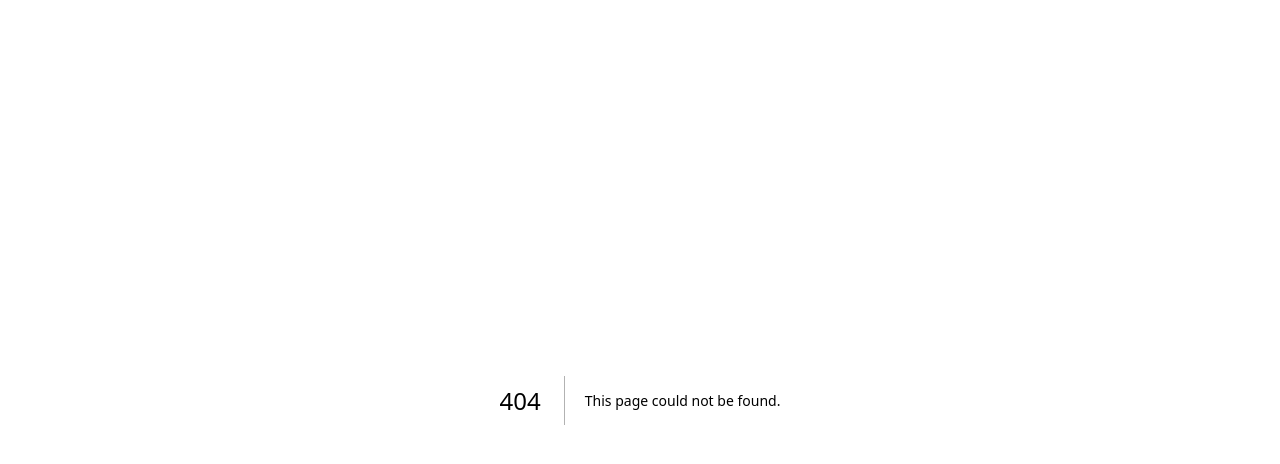
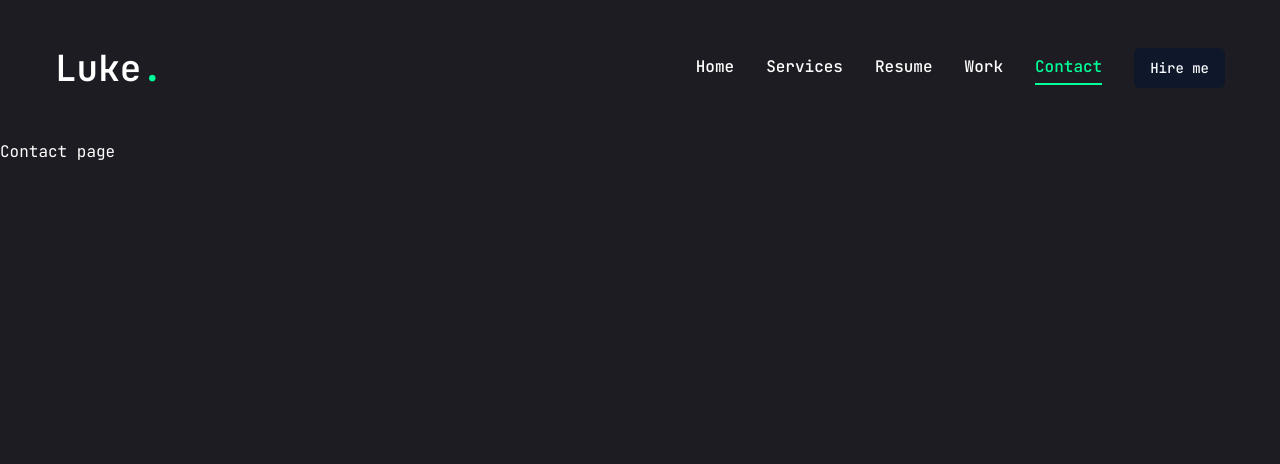
Before and after one commit to Lakshit040/portfolio_using_next_tailwind_framer, a Next.js app: page /contact in a window 1280 px wide. Before the commit this address had no page. Shown: the top 464 px of the page. Built offline with nearby package versions, Linux system fonts and the light colour scheme.

Commit message:
Completed Header component

```diff
--- /dev/null
+++ b/app/contact/page.jsx
@@ -0,0 +1,7 @@
+import React from "react";
+
+const Contact = () => {
+  return <div>Contact page</div>;
+};
+
+export default Contact;
--- a/app/layout.jsx
+++ b/app/layout.jsx
@@ -1,5 +1,6 @@
 import { JetBrains_Mono } from "next/font/google";
 import "./globals.css";
+import Header from "@/components/Header";
 
 const jetbrainsMono = JetBrains_Mono({
   subsets: ["latin"],
@@ -15,7 +16,10 @@
 export default function RootLayout({ children }) {
   return (
     <html lang="en">
-      <body className={jetbrainsMono.variable}>{children}</body>
+      <body className={jetbrainsMono.variable}>
+        <Header />
+        {children}
+      </body>
     </html>
   );
 }
--- /dev/null
+++ b/app/resume/page.jsx
@@ -0,0 +1,7 @@
+import React from "react";
+
+const Resume = () => {
+  return <div>resume page</div>;
+};
+
+export default Resume;
--- /dev/null
+++ b/app/services/page.jsx
@@ -0,0 +1,5 @@
+const Services = () => {
+  return <div>services page</div>;
+};
+
+export default Services;
--- /dev/null
+++ b/app/work/page.jsx
@@ -0,0 +1,7 @@
+import React from "react";
+
+const Work = () => {
+  return <div>work page</div>;
+};
+
+export default Work;
--- /dev/null
+++ b/components/Header.jsx
@@ -0,0 +1,30 @@
+import Link from "next/link";
+import { Button } from "./ui/button";
+import Nav from "./Nav";
+
+const Header = () => {
+  return (
+    <header className="py-8 xl:py-12 text-white">
+      <div className="container mx-auto flex justify-between items-center">
+        <Link href={"/"}>
+          <h1 className="text-4xl font-semibold">
+            Luke<span className="text-accent">.</span>
+          </h1>
+        </Link>
+
+        {/* desktop nav & hire me button */}
+        <div className="hidden xl:flex items-center gap-8">
+          <Nav />
+          <Link href="/contact">
+            <Button>Hire me</Button>
+          </Link>
+        </div>
+
+        {/* mobile nav */}
+        <div className="xl:hidden">mobile nav</div>
+      </div>
+    </header>
+  );
+};
+
+export default Header;
--- /dev/null
+++ b/components/Nav.jsx
@@ -0,0 +1,35 @@
+"use client";
+
+import Link from "next/link";
+import { usePathname } from "next/navigation";
+
+const links = [
+  { name: "home", path: "/" },
+  { name: "services", path: "/services" },
+  { name: "resume", path: "/resume" },
+  { name: "work", path: "/work" },
+  { name: "contact", path: "/contact" },
+];
+
+const Nav = () => {
+  const pathname = usePathname();
+  return (
+    <nav className="flex gap-8">
+      {links.map((link, index) => {
+        return (
+          <Link
+            href={link.path}
+            key={index}
+            className={`${
+              link.path === pathname && "text-accent border-b-2 border-accent"
+            } capitalize font-medium hover:text-accent transition-all`}
+          >
+            {link.name}
+          </Link>
+        );
+      })}
+    </nav>
+  );
+};
+
+export default Nav;
```
